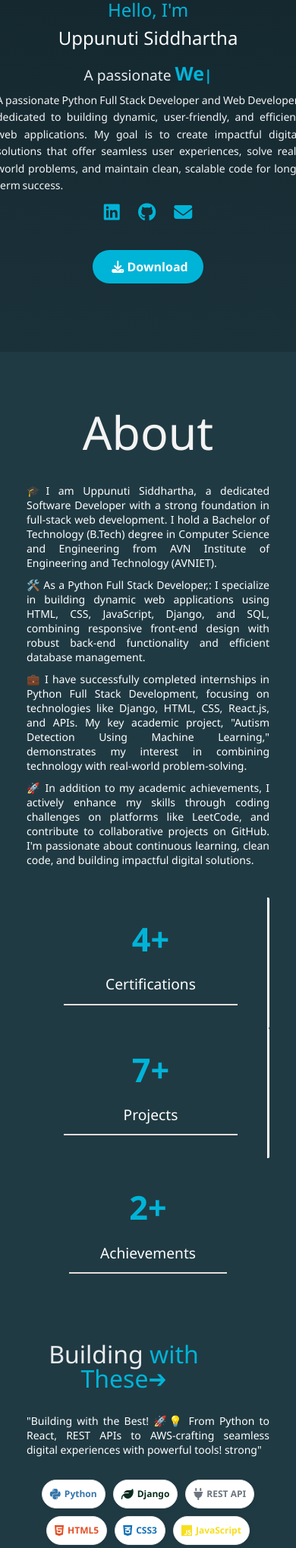
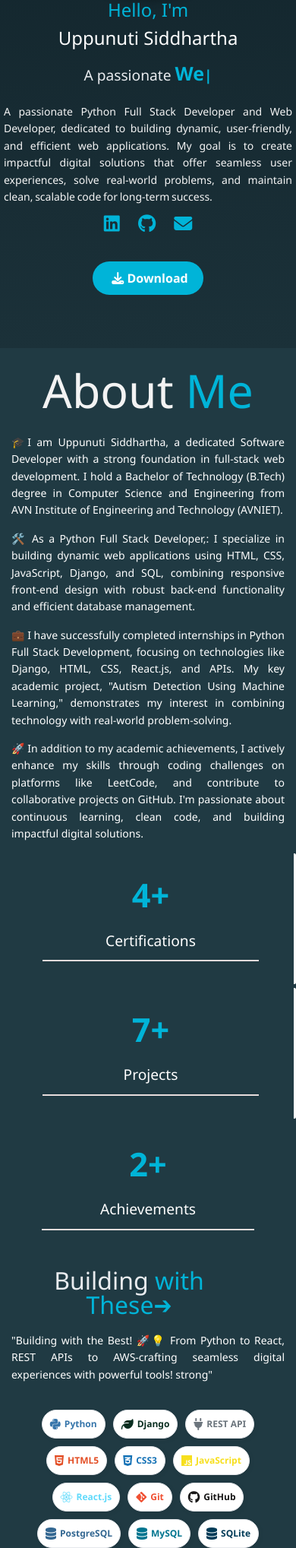
Before and after one commit to uppunutisiddhartha/portifolio-siddu, a Django app: page / in a window 390 px wide. Shown: the part 401-2438 px from the top of the page at 76% size. Run offline with Django 5.2, Linux system fonts and the light colour scheme; some libraries are stand-ins or nearby versions.

Commit message:
about p fixed

```diff
--- a/base/templates/index.html
+++ b/base/templates/index.html
@@ -214,7 +214,12 @@
 
   #about {
     background-color: #203a43;
-    padding: 50px 20px;
+    padding: 10px 20px;
+
+  }
+
+  #About1 h1 span {
+    color: #00b4d8;
   }
 
   #About1 h1 {
@@ -918,8 +923,9 @@
     .img-container {
       margin-bottom: 30px;
     }
+
     .main {
-      margin: 0;
+      margin: 10px;
       text-align: center;
     }
 
@@ -935,13 +941,10 @@
       width: 100px;
     }
 
-<<<<<<< Updated upstream
     .container {
       flex-direction: row;
     }
 
-=======
->>>>>>> Stashed changes
     .certificate {
       flex: 1 1 100%;
 
@@ -980,23 +983,11 @@
 
     .container {
       justify-content: center;
-<<<<<<< Updated upstream
-      /* Center the items on smaller screens */
       gap: 5px;
       /* Decrease gap on smaller screens */
-=======
 
       gap: 5px;
 
-    }
-
-    #about .row p {
-      text-align: justify;
-      word-spacing: 0px;
-      max-width: 100%;
-      margin: 10px auto;
-      line-height: normal;
->>>>>>> Stashed changes
     }
   }
 
@@ -1016,29 +1007,19 @@
       overflow-x: hidden;
     }
 
-<<<<<<< Updated upstream
-=======
     #about {
       margin: 0;
       padding: 0;
       text-align: center;
     }
+
     .main p {
       text-align: justify;
       word-wrap: normal;
       word-spacing: -1px;
       font-size: 14px;
     }
->>>>>>> Stashed changes
-    #about .row p {
-      text-align: justify;
-      word-spacing: 0px;
-      max-width: 95%;
-      margin: 10px auto;
-      line-height: normal;
-    }
-<<<<<<< Updated upstream
-=======
+
     #about h1 {
       text-align: center;
     }
@@ -1056,7 +1037,7 @@
       word-spacing: 0px;
       font-size: 14px;
     }
->>>>>>> Stashed changes
+
 
 
     .container {
@@ -1069,15 +1050,15 @@
     }
 
     .img-container img {
-      margin-bottom: 80px;
-      width: 250px;
-      height: 250px;
+      margin-bottom: 120px;
+      width: 300px;
+      height: 300px;
       margin-left: auto;
       margin-right: auto;
     }
 
     .main {
-      margin-top: -310px;
+      margin-top: -280px;
       text-align: center;
     }
 
@@ -1106,6 +1087,7 @@
       word-spacing: -1px;
       font-size: 14px;
     }
+
     #project .row .col-md-6 {
       align-items: start;
     }
@@ -1237,7 +1219,7 @@
                 <h5>Hello, I'm</h5>
                 <h3>Uppunuti Siddhartha</h3>
                 <h2>A passionate <span id="typing-text"></span></h2>
-                <p>
+
                 <p>A passionate Python Full Stack Developer and Web Developer, dedicated to building dynamic,
                   user-friendly, and efficient web applications. My goal is to create impactful digital solutions that
                   offer seamless user experiences, solve real-world problems, and maintain clean, scalable code for
@@ -1276,7 +1258,7 @@
 <section id="about">
   <div class="row">
     <div id="About1" class="col-md-4">
-      <h1>About</h1>
+      <h1>About <span>Me</span></h1>
     </div>
     <div class="col-md-7">
       <p>🎓I am Uppunuti Siddhartha, a dedicated Software Developer with a strong foundation in full-stack web
```
